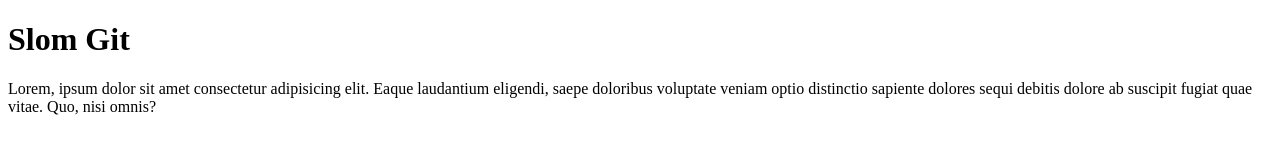
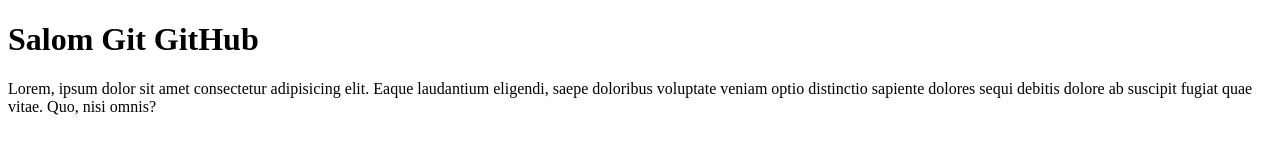
Before and after one commit to Bekzod2421/git-darsi, a plain HTML site: page index.html in a window 1280 px wide. Drawn offline with Linux system fonts and the light colour scheme.

Commit message:
Update index.html
h1 ozgardi

```diff
--- a/index.html
+++ b/index.html
@@ -9,7 +9,7 @@
 </head>
 
 <body>
-	<h1>Slom Git</h1>
+	<h1>Salom Git GitHub</h1>
 	<p>Lorem, ipsum dolor sit amet consectetur adipisicing elit. Eaque laudantium eligendi, saepe doloribus voluptate
 		veniam optio distinctio sapiente dolores sequi debitis dolore ab suscipit fugiat quae vitae. Quo, nisi omnis?</p>
 </body>
```
